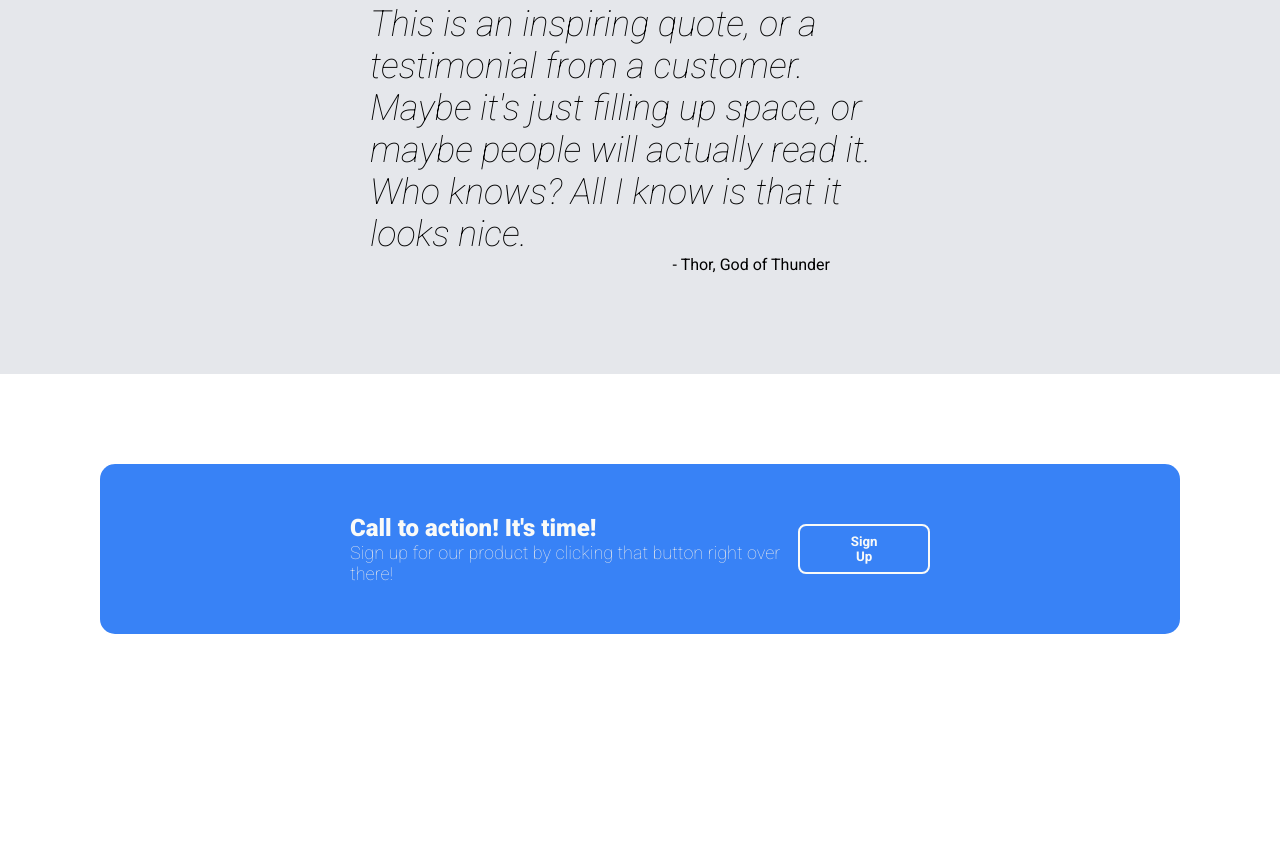
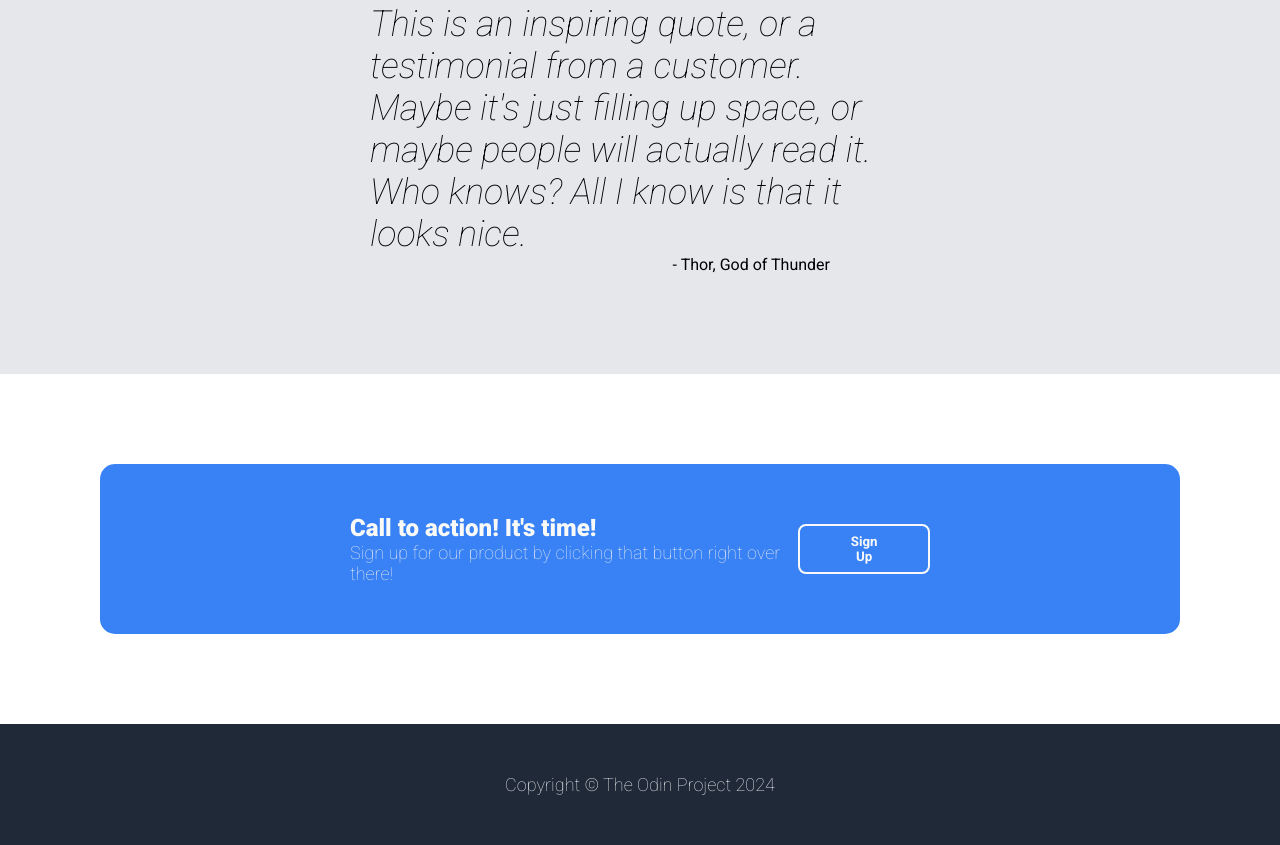
Before and after one commit to garethhines/TOP_landing_page, a plain HTML site: page index.html in a window 1280 px wide. Shown: the part 1060-1905 px from the top of the page. Before the commit the page ends 1784 px from the top, so only its background shows below. Drawn offline with Linux system fonts and the light colour scheme.

Commit message:
Add and style footer section

```diff
--- a/index.html
+++ b/index.html
@@ -82,5 +82,14 @@
             </div>
         </div>
 
+        <!-- FOOTER SECTION -->
+
+        <div class="footer-section">
+            <div class="footer-text">
+                Copyright © The Odin Project 2024
+            </div>
+
+        </div>
+
     </body>
 </html>
--- a/resources/styles.css
+++ b/resources/styles.css
@@ -184,3 +184,19 @@ img {
     font-weight: 600;
     border-radius: 8px;
 }
+
+/* Footer Section */
+
+.footer-section {
+    display: flex;
+    justify-content: center;
+    align-items: center;
+    background-color: #1F2937;
+}
+
+.footer-text {
+    color: #E5E7EB;
+    font-size: 18px;
+    font-weight: lighter;
+    margin: 50px;
+}
```
